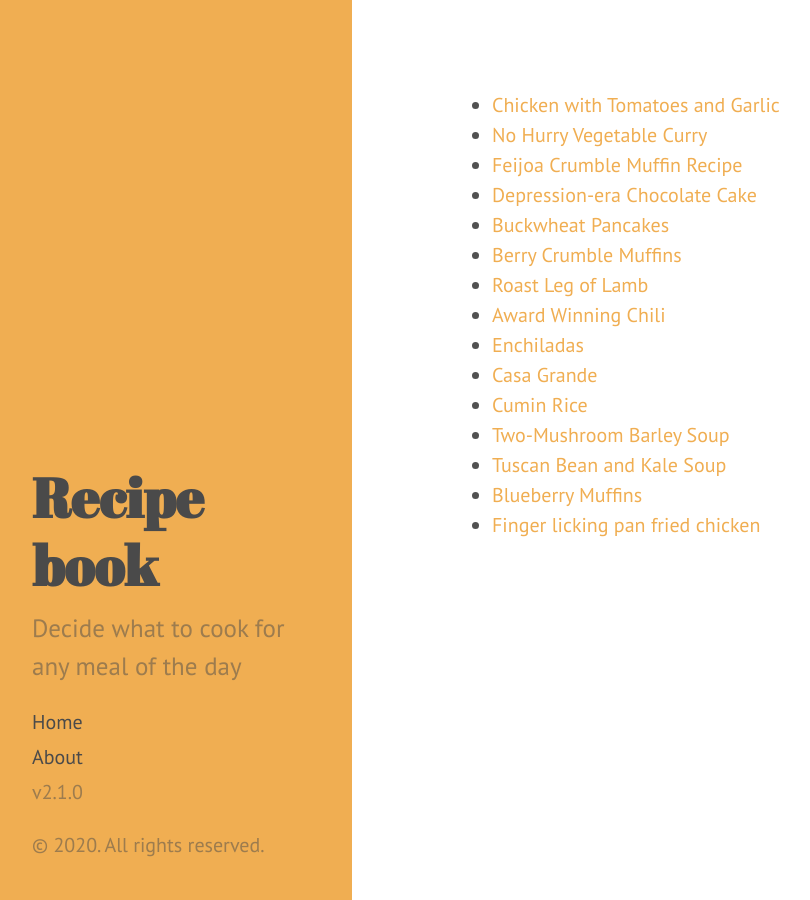
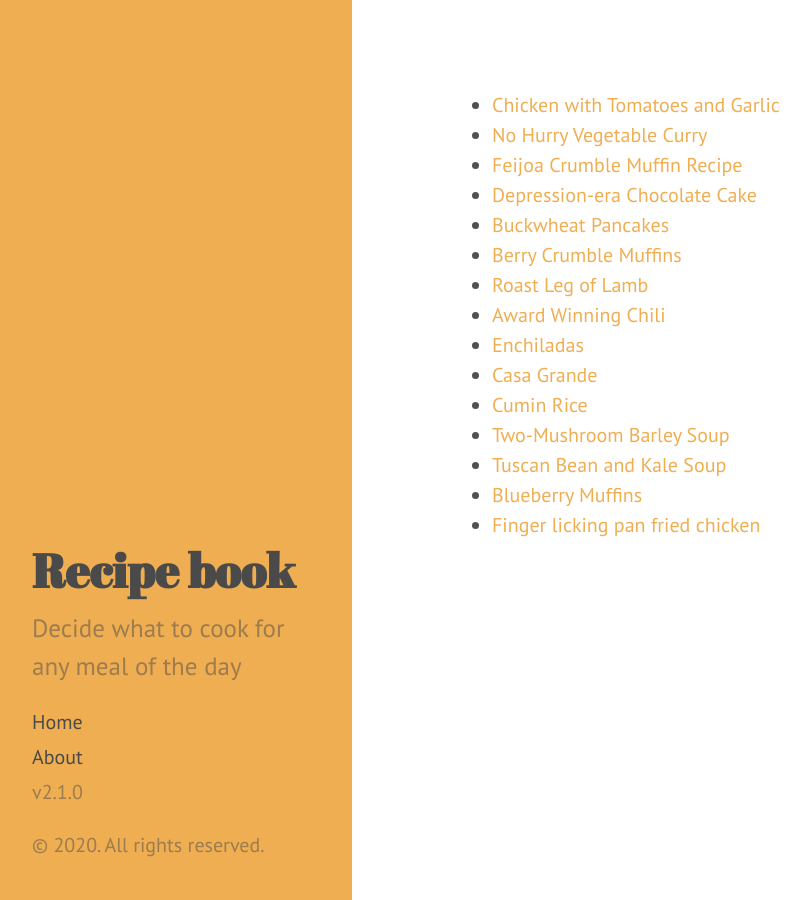
Before and after one commit to rowinf/recipebook, a Jekyll site: the page built from docs/index.md, in a window 1280 px wide. Shown: the whole page, without its empty margins (8-818 px from the left). Built offline with Jekyll 4.4.1, drawn with Linux system fonts in a browser that asks for light colours.

Commit message:
set root url

```diff
--- a/docs/_config.yml
+++ b/docs/_config.yml
@@ -6,7 +6,7 @@ title:            Recipe book
 tagline:          'A recipe book'
 description:      'Decide what to cook for any meal of the day'
 url:              http://hyde.getpoole.com
-baseurl:          '/'
+baseurl:          https://rowinf.github.io/recipebook/
 
 author:
   name:           'Robert Irwin'
--- a/docs/_includes/head.html
+++ b/docs/_includes/head.html
@@ -1,5 +1,4 @@
 <head>
-  <link href="http://gmpg.org/xfn/11" rel="profile">
   <meta http-equiv="X-UA-Compatible" content="IE=edge">
   <meta http-equiv="content-type" content="text/html; charset=utf-8">
 
@@ -18,7 +17,7 @@
   <link rel="stylesheet" href="/assets/css/poole.css">
   <link rel="stylesheet" href="/assets/css/syntax.css">
   <link rel="stylesheet" href="/assets/css/hyde.css">
-  <link rel="stylesheet" href="http://fonts.googleapis.com/css?family=PT+Sans:400,400italic,700|Abril+Fatface">
+  <link rel="stylesheet" href="https://fonts.googleapis.com/css?family=PT+Sans:400,400italic,700|Abril+Fatface">
 
   <!-- Icons -->
   <link rel="apple-touch-icon-precomposed" sizes="144x144" href="/assets/images/apple-touch-icon-144-precomposed.png">
--- a/docs/assets/css/hyde.css
+++ b/docs/assets/css/hyde.css
@@ -87,7 +87,7 @@ html {
   color: var(--sidebar-heading);
   margin-top: 0;
   font-family: "Abril Fatface", serif;
-  font-size: 2.75rem;
+  font-size: 2.35rem;
 }
 
 /* Sidebar nav */
```
Also changed, not shown: README.md (added).
